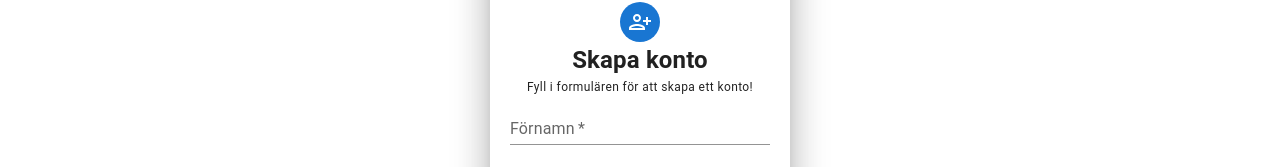
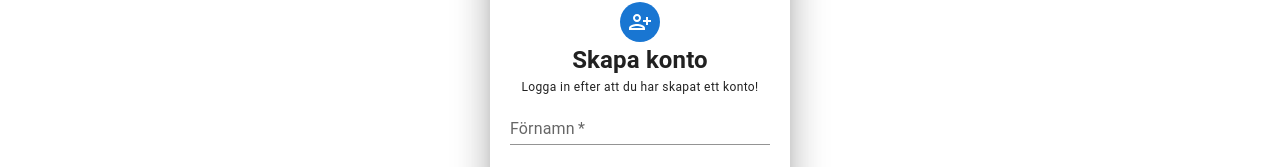
Before and after one commit to ammarhasan011/Examensarbete, a React (Vite) app in the folder client/: page /sign-up in a window 1280 px wide. Shown: the part 158-325 px from the top of the page. Built offline with nearby package versions, Linux system fonts and the light colour scheme.

Commit message:
medelande

```diff
--- a/client/src/components/UserForms/SignUpForm.tsx
+++ b/client/src/components/UserForms/SignUpForm.tsx
@@ -40,7 +40,7 @@ const SignUpForm = () => {
           <h2 style={headerStyle}>Skapa konto</h2>
 
           <Typography variant="caption">
-            Fyll i formulären för att skapa ett konto!
+            Logga in efter att du har skapat ett konto!
           </Typography>
         </Grid>
         <form onSubmit={handleRegistration}>
```
